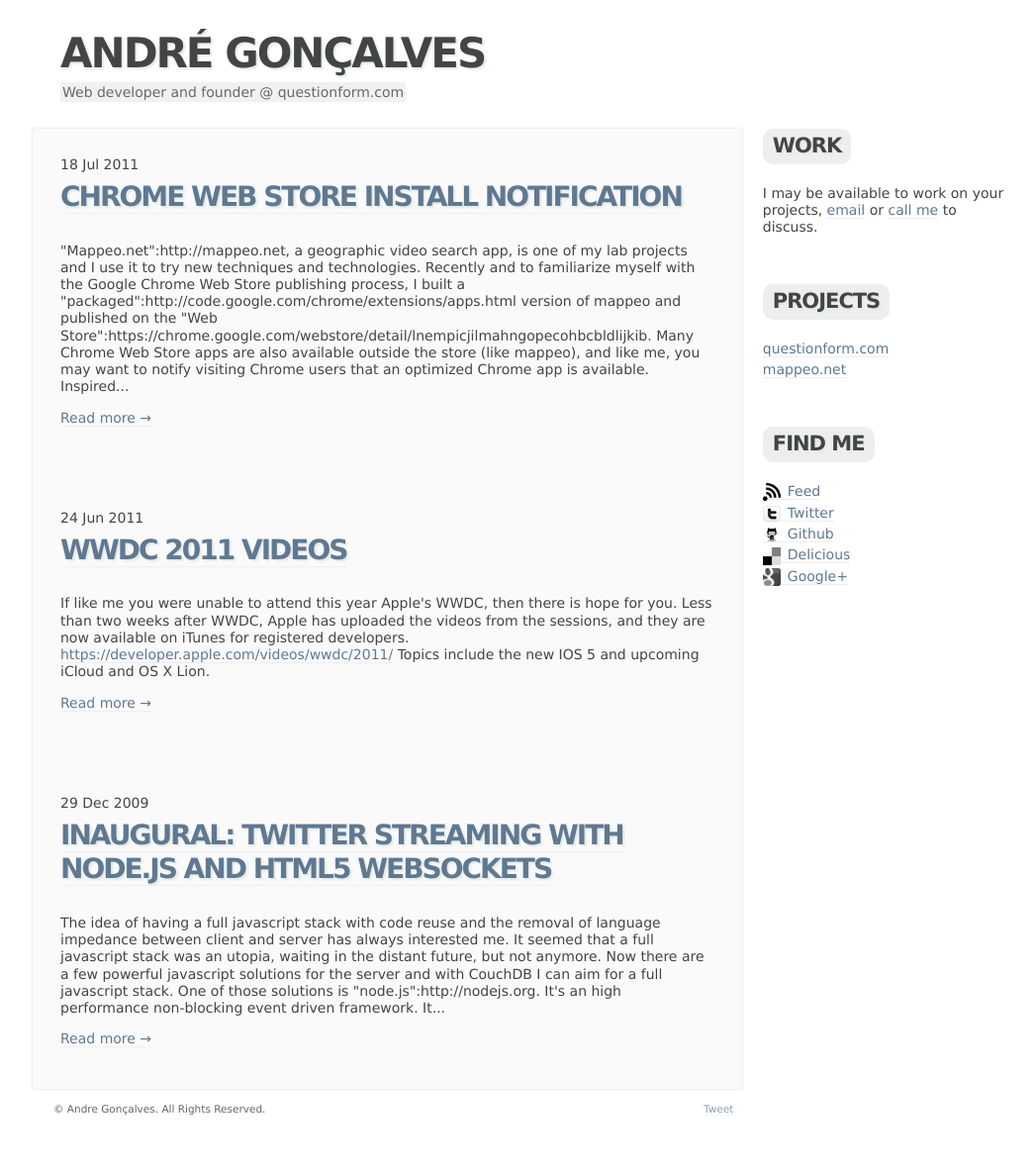
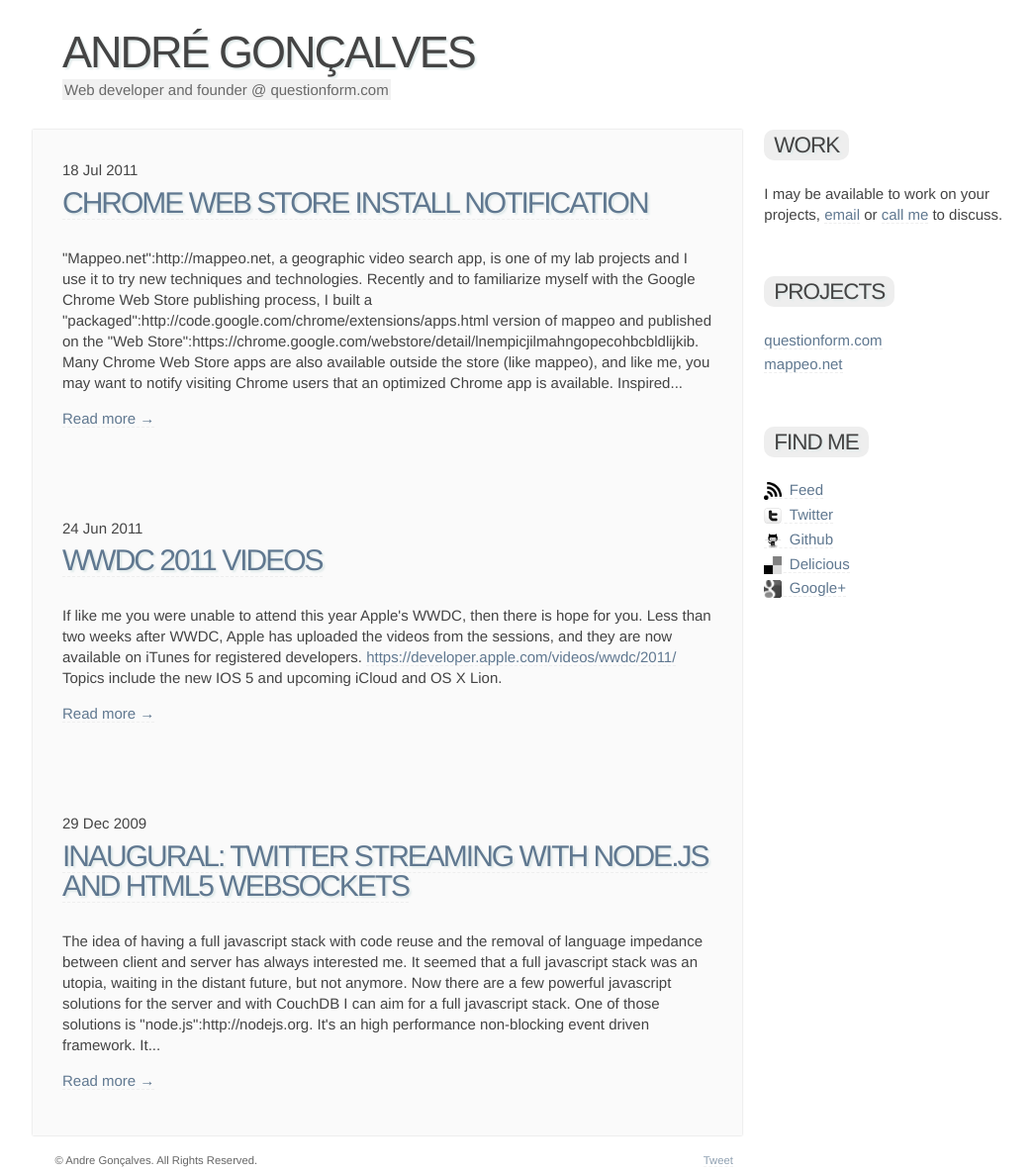
Before and after one commit to naveedmetlo/andregoncalves.com, a Jekyll site: the page built from site/index.html, in a window 1280 px wide. Shown: the whole page at 99% size, without its empty margins (95-1141 px from the left). Built offline with Jekyll 4.4.1, drawn with Linux system fonts in a browser that asks for light colours; nearby versions of some CDN libraries; comment, search, counter and statistics services are not loaded; before the commit the page ends 1127 px from its top, so only the background shows below that.

Commit message:
CSS and JS fixes

```diff
--- a/site/css/application.css
+++ b/site/css/application.css
@@ -1,23 +1,25 @@
 body {
-  font-family: "Lucida Grande", "Verdana";
-  font-size: 14px;
+  font-family: Helvetica, "Helvetica neue", Arial, sans-serif;
+  line-height: 1.4em;
+  font-size: 15px;
+  font-weight: lighter;
 }
 
 h1, h2 {
-  font-family: "Futura", "Lucida Grande", "Gill Sans", "Gill Sans Std", "Gill Sans MT", Verdana, "Bitstream Vera Sans", sans-serif;
   -ms-text-shadow: 2px 2px 2px #E0EAEA;
   text-shadow: 2px 2px 2px #E0EAEA;
   text-transform: uppercase;
   letter-spacing: -1px;
+  font-weight: lighter;
 }
 
 a {
   text-decoration: none;
-  border-bottom: 1px inset #eee;
+  border-bottom: 1px dashed #eee;
 }
 a:hover {
   background: #ddd;
-  padding: 2px;
+  border: none;
   -webkit-box-shadow: 0 1px 2px rgba(0,0,0,.2);
   -moz-box-shadow: 0 1px 2px rgba(0,0,0,.2);
   -o-box-shadow: 0 1px 2px rgba(0,0,0,.2);
@@ -39,7 +41,7 @@
 header h1 {
   margin: 0;
   letter-spacing: -2px;
-
+  line-height: 1em;
   font-size: 3em;
   margin-bottom: 5px;
 }
@@ -149,7 +151,14 @@
 }
 
 article.post .gist {
-  margin-bottom: 2em;
+  margin: 1em 0;
+  font-size: 12px;
+}
+
+article img {
+  width: 100%;
+  height: auto;
+  margin: 1em 0;
 }
 
 article.post em {
--- a/site/js/application.js
+++ b/site/js/application.js
@@ -7,7 +7,7 @@
 
   $("#sidebar a").bind('click', function() {
     var location = $(this).attr('name');
-    if (window._gaq) _gaq.push(['_trackEvent', 'Sidebar', 'Link', location]);
+    _gaq.push(['_trackEvent', 'Sidebar', 'Link', location]);
     return true;
   });
 
```
